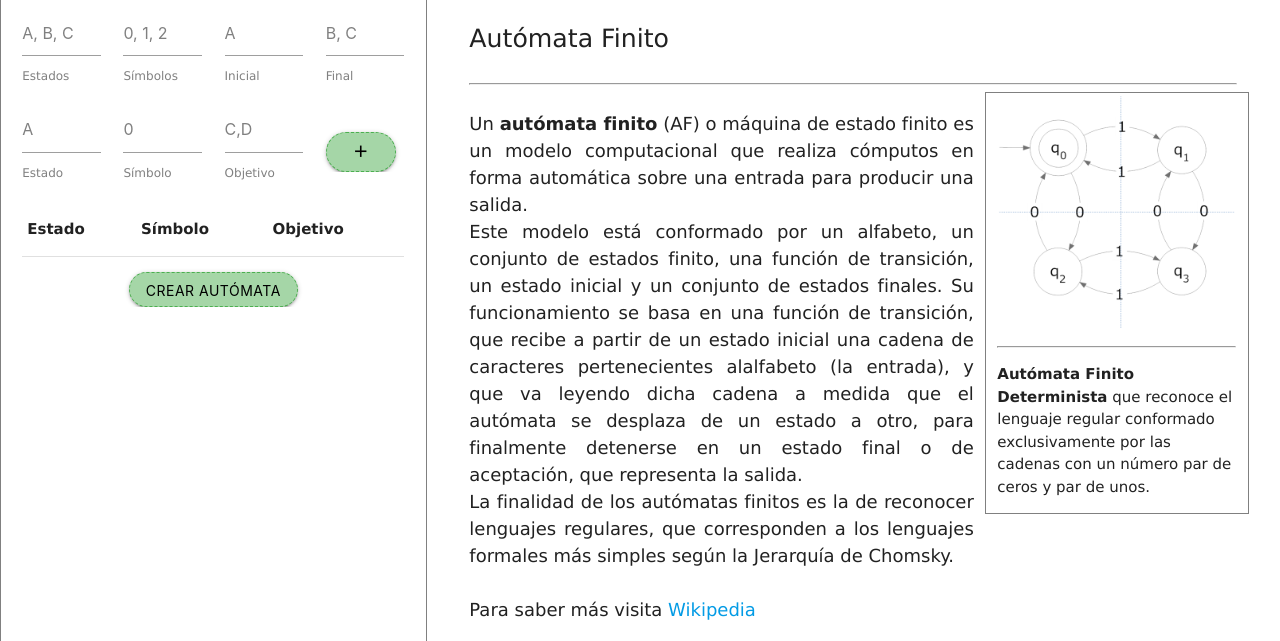
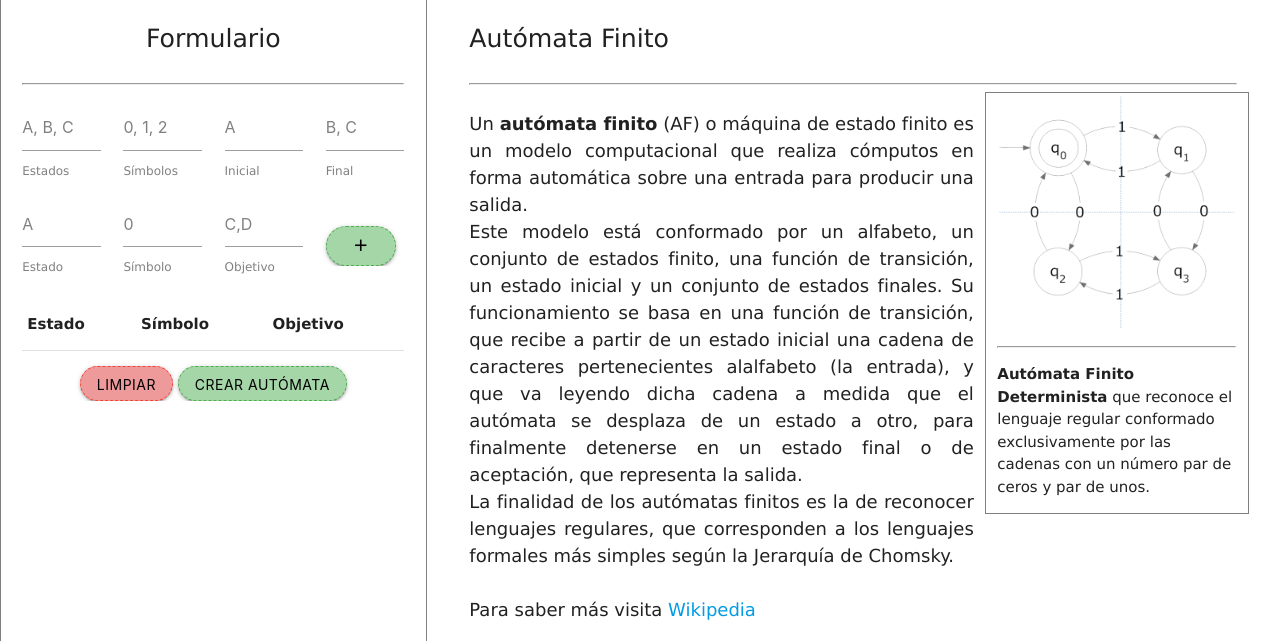
Before and after one commit to juanArias8/automaton-web, a Flask app: page / in a window 1280 px wide. Shown: the part 60-701 px from the top of the page. Run offline with Flask 2, Linux system fonts and the light colour scheme; lists and menus that the app fills with data are empty; some libraries are stand-ins or nearby versions.

Commit message:
Added reset automaton form input values

```diff
--- a/static/css/style.css
+++ b/static/css/style.css
@@ -124,6 +124,15 @@
     border-radius: 30px !important;
 }
 
+.btn-danger {
+    color: #000;
+    width: auto;
+    height: 35px;
+    background-color: #ef9a9a;
+    border: 1px dashed #f44336;
+    border-radius: 30px !important;
+}
+
 .form-loader {
     background-color: #9fa8da !important;
 }
@@ -139,7 +148,7 @@ label {
 }
 
 .fail-message {
-    border: 1px dashed red !important;
+    border: 1px dashed #f44336 !important;
     background-color: #ef9a9a !important;
     border-radius: 30px !important;
     color: #000;
@@ -212,8 +221,12 @@ label {
     overflow-y: auto !important;
 }
 
-.automaton-title {
+.form-title {
     margin-top: 10px !important;
+}
+
+.automaton-form {
+    margin-top: 20px !important;
 }
 
 .btn-add-transition {
--- a/static/js/events.js
+++ b/static/js/events.js
@@ -85,3 +85,21 @@ $(document).ready(() => {
         matcherContainer.hide("slow");
     });
 });
+
+function showAutomatonSolutionInfo() {
+    $("#automatonSolutionInfo").show("slow");
+    $("#automatonSolutionLoader").hide("slow");
+    $("#automatonSolutionResponse").hide("slow");
+}
+
+function showAutomatonLoader() {
+    $("#automatonSolutionInfo").hide("slow");
+    $("#automatonSolutionLoader").show("slow");
+    $("#automatonSolutionResponse").hide("slow");
+}
+
+function showAutomatonSolutionResponse() {
+    $("#automatonSolutionInfo").hide("slow");
+    $("#automatonSolutionLoader").hide("slow");
+    $("#automatonSolutionResponse").show("slow");
+}
--- a/templates/automaton.html
+++ b/templates/automaton.html
@@ -1,6 +1,8 @@
 <div class="row">
     <div class="col l4 automaton-options">
         <div class="automaton-input-container">
+            <p class="flow-text center-align form-title">Formulario</p>
+            <hr>
             <form class="automaton-form" id="automatonForm">
                 <div class="row">
                     <div class="col s3">
@@ -55,6 +57,9 @@
                 </table>
 
                 <div class="center-align">
+                    <button class="btn btn-danger btn-create-automaton hoverable" id="btnClearAutomaton">
+                        Limpiar
+                    </button>
                     <button class="btn btn-primary btn-create-automaton hoverable" id="btnCreateAutomaton">
                         Crear autómata
                     </button>
@@ -69,7 +74,7 @@
                 </div>
                 <div class="center-align">
                     <button class="btn btn-primary btn-create-automaton hoverable" id="btnGenerateAutomaton">
-                        Crear autómata
+                        Generar autómata
                     </button>
                 </div>
             </form>
```
Also changed, not shown: static/js/automaton.js (+18 -16 lines), static/js/common.js (line endings or trailing spaces).
